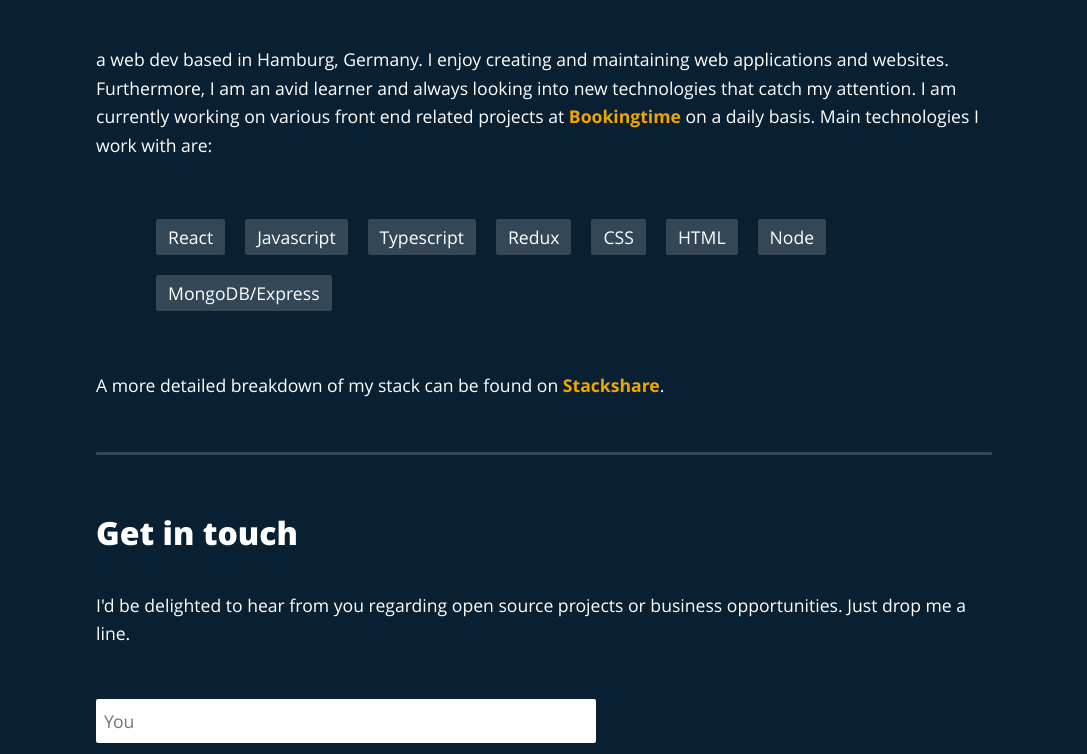
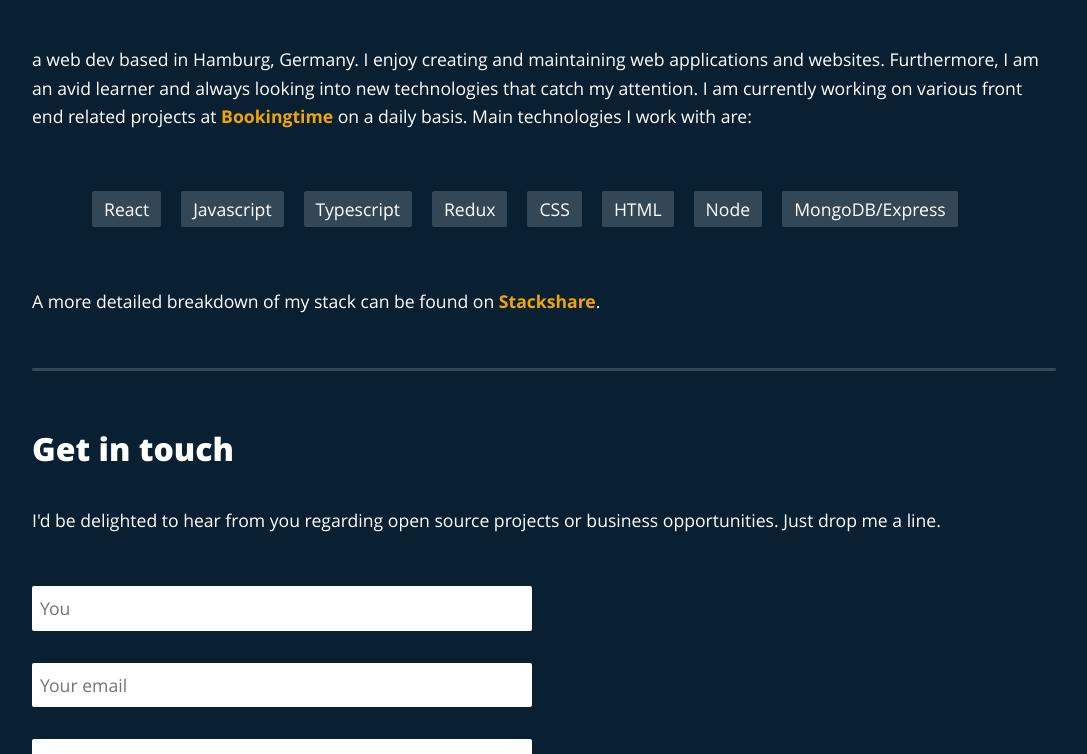
Before and after one commit to floriankuc/flowkuc-blog, a Gatsby site: page / in a window 1280 px wide. Shown: the part 279-1033 px from the top of the page, without its empty margins (96-1183 px from the left). Built offline with nearby package versions, Linux system fonts and the light colour scheme; Gatsby itself is replaced by a stand-in of ours; some packages are replaced by stand-ins of ours; a small style sheet from the web is missing.

Commit message:
refactor: container

```diff
--- a/src/components/Layout.tsx
+++ b/src/components/Layout.tsx
@@ -12,8 +12,8 @@ const Layout = ({
 }: PropsWithChildren<{ children: ReactNode }>): ReactElement => (
   <div>
     <GlobalStyles />
-    {/* <Container> */}
-    <div
+    <Container>
+      {/* <div
       css={{
         marginLeft: "auto",
         marginRight: "auto",
@@ -35,7 +35,7 @@ const Layout = ({
         //   width: "40%",
         // },
       }}
-    >
+    > */}
       <Header />
       <main
         css={css`
@@ -47,8 +47,8 @@ const Layout = ({
         {children}
       </main>
       <Footer />
-    </div>
-    {/* </Container> */}
+      {/* </div> */}
+    </Container>
   </div>
 );
 
```
